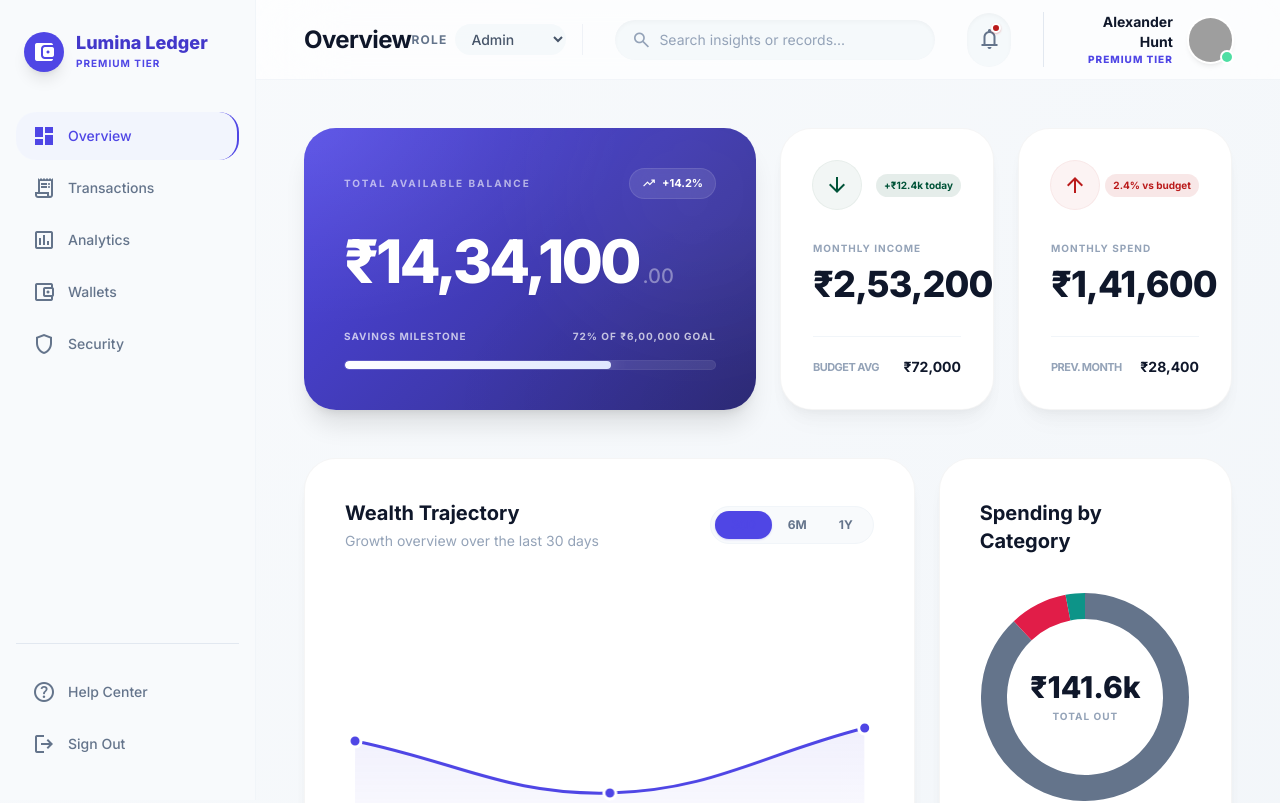
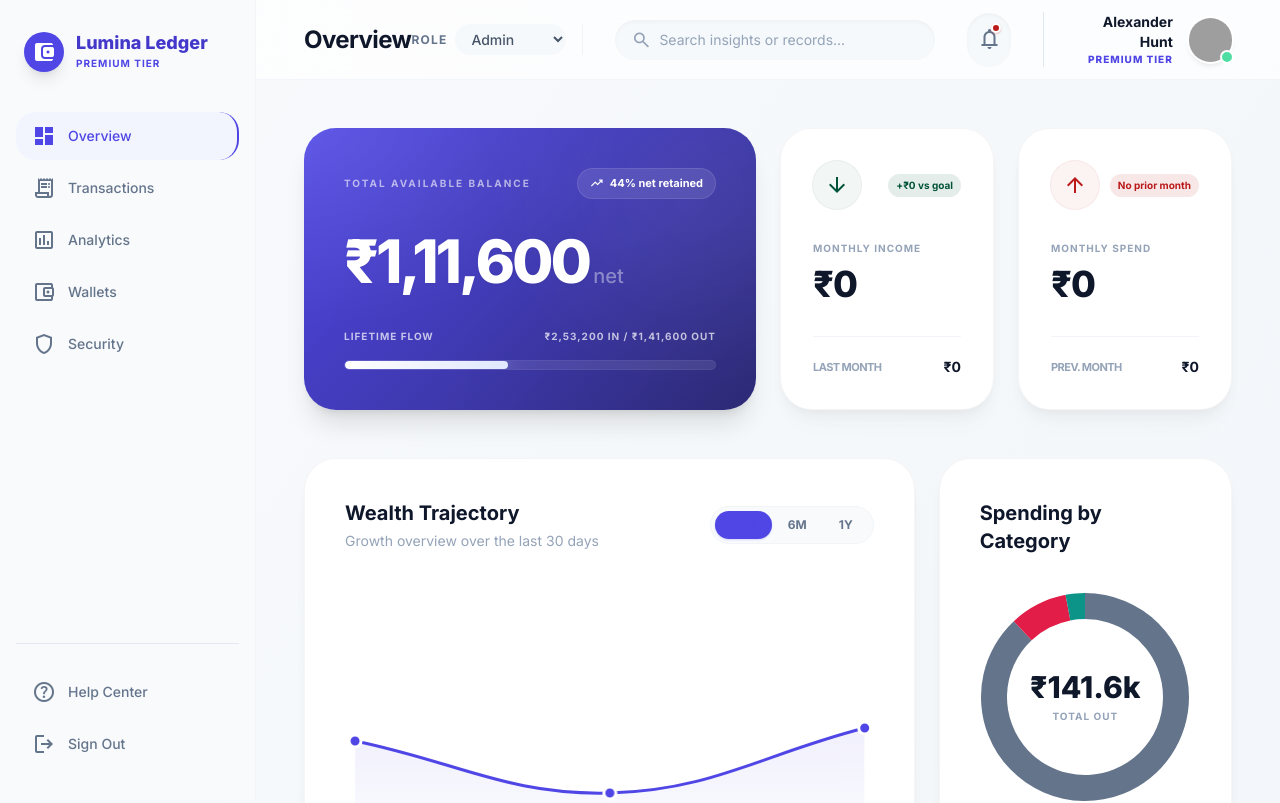
Before and after one commit to Th-Shivam/Zorvyn_Assesment, a React (Vite) app: page / in a window 1280 px wide. Shown: the top 803 px of the page. Built offline with nearby package versions, Linux system fonts and the light colour scheme; grey boxes are pictures that could not be loaded.

Commit message:
feat: compute overview summary cards from real transactions

```diff
--- a/src/components/Dashboard.jsx
+++ b/src/components/Dashboard.jsx
@@ -1,4 +1,5 @@
 import React from 'react';
+import PropTypes from 'prop-types';
 import Sidebar from './Sidebar';
 import Navbar from './Navbar';
 import SummaryCards from './SummaryCard';
@@ -10,8 +11,8 @@ const Dashboard = ({ setCurrentPage, currentPage }) => {
   return (
     <>
       <Sidebar setCurrentPage={setCurrentPage} currentPage={currentPage} />
-      <Navbar />
-      <main className="ml-64 pt-32 px-12 pb-20 min-h-screen">
+      <Navbar title="Overview" subtitle="Track balance, spending mix, and the signals that matter." currentPage={currentPage} setCurrentPage={setCurrentPage} />
+      <main className="ml-0 md:ml-64 pt-40 md:pt-32 px-4 md:px-12 pb-20 min-h-screen">
         <SummaryCards />
         <ChartsSection />
         <section className="grid grid-cols-1 lg:grid-cols-3 gap-6">
@@ -23,4 +24,9 @@ const Dashboard = ({ setCurrentPage, currentPage }) => {
   );
 };
 
+Dashboard.propTypes = {
+  setCurrentPage: PropTypes.func.isRequired,
+  currentPage: PropTypes.string.isRequired,
+};
+
 export default Dashboard;
--- a/src/components/SummaryCard.jsx
+++ b/src/components/SummaryCard.jsx
@@ -1,23 +1,21 @@
-import React from 'react';
-import { dashboardData } from '../data/mockData';
+import React, { useMemo } from 'react';
+import PropTypes from 'prop-types';
 import { useTransactions } from '../context/TransactionsContext';
 import { Card } from './ui/Card';
+import {
+  formatCurrency,
+  getTransactionMetrics,
+} from '../utils/transactionUtils';
 
 const SummaryCards = () => {
   const { transactions } = useTransactions();
-  const { balance, income, spend } = dashboardData.metrics;
-
-  // Calculate dynamic data based on historical mock scale
-  const rawIncome = transactions.reduce((acc, tx) => tx.type === 'Income' ? acc + tx.amount : acc, 0);
-  const rawSpend = transactions.reduce((acc, tx) => tx.type === 'Expense' ? acc + tx.amount : acc, 0);
-
-  // Create a base balance to represent history not visibly shown in the recent list
-  const baseBalance = 1322500;
-  const rawBalance = baseBalance + rawIncome - rawSpend;
-
-  const dynamicIncome = rawIncome.toLocaleString('en-IN');
-  const dynamicSpend = rawSpend.toLocaleString('en-IN');
-  const dynamicBalance = rawBalance.toLocaleString('en-IN');
+  const metrics = useMemo(() => getTransactionMetrics(transactions), [transactions]);
+  const incomeDelta = metrics.currentMonthIncome - metrics.previousMonthIncome;
+  const spendDeltaPercent = metrics.previousMonthExpense > 0
+    ? ((metrics.currentMonthExpense - metrics.previousMonthExpense) / metrics.previousMonthExpense) * 100
+    : 0;
+  const balanceReference = Math.max(metrics.totalIncome, metrics.totalExpense, Math.abs(metrics.netBalance), 1);
+  const balancePercent = Math.max(0, Math.min(100, Math.round((Math.abs(metrics.netBalance) / balanceReference) * 100)));
 
   return (
     <section className="grid grid-cols-1 lg:grid-cols-4 gap-6 mb-12">
@@ -31,27 +29,28 @@ const SummaryCards = () => {
                 Total Available Balance
               </span>
               <div className="px-3 py-1.5 rounded-full bg-white/10 backdrop-blur-md text-white text-[11px] font-bold flex items-center gap-1.5 border border-white/10">
-                <span className="material-symbols-outlined text-[14px]">trending_up</span>
-                {balance.change}
+                <span className="material-symbols-outlined icon-filled text-[14px]">trending_up</span>
+                {balancePercent}% net retained
               </div>
             </div>
             <div className="flex items-baseline gap-1 mb-8">
               <span className="text-6xl font-extrabold tracking-tighter text-white drop-shadow-sm">
-                ₹{dynamicBalance}
+                {formatCurrency(metrics.netBalance)}
               </span>
-              <span className="text-white/40 text-xl font-medium">{balance.decimals}</span>
+              <span className="text-white/40 text-xl font-medium">net</span>
             </div>
           </div>
           <div className="space-y-4">
             <div className="flex justify-between items-center text-[10px] font-bold uppercase tracking-widest text-white/70">
-              <span>Savings Milestone</span>
+              <span>Lifetime Flow</span>
               <span>
-                {balance.milestone.percent}% of {balance.milestone.goal} goal
+                {formatCurrency(metrics.totalIncome)} in / {formatCurrency(metrics.totalExpense)} out
               </span>
             </div>
             <div className="h-2.5 w-full bg-white/10 rounded-full overflow-hidden border border-white/5">
               <div
-                className="h-full bg-gradient-to-r from-white to-indigo-100 rounded-full shadow-[0_0_20px_rgba(255,255,255,0.4)] progress-fill-animate"
+                className="h-full bg-gradient-to-r from-white to-indigo-100 rounded-full shadow-[0_0_20px_rgba(255,255,255,0.4)] transition-all duration-700"
+                style={{ width: `${balancePercent}%` }}
               ></div>
             </div>
           </div>
@@ -65,7 +64,7 @@ const SummaryCards = () => {
             <span className="material-symbols-outlined text-2xl">arrow_downward</span>
           </div>
           <span className="text-tertiary text-[10px] font-bold px-2 py-1 bg-tertiary/10 rounded-lg">
-            {income.todayChange}
+            {incomeDelta >= 0 ? `+₹${incomeDelta.toLocaleString('en-IN')}` : `-₹${Math.abs(incomeDelta).toLocaleString('en-IN')}`} vs goal
           </span>
         </div>
         <div>
@@ -73,12 +72,12 @@ const SummaryCards = () => {
             Monthly Income
           </p>
           <h3 className="text-4xl font-extrabold tracking-tight text-slate-900">
-            ₹{dynamicIncome}
+            {formatCurrency(metrics.currentMonthIncome)}
           </h3>
         </div>
         <div className="mt-8 border-t border-slate-100 pt-5 flex justify-between items-center">
-          <span className="text-[11px] text-slate-400 font-bold uppercase tracking-tighter">Budget Avg</span>
-          <span className="text-sm font-bold text-slate-900">{income.budgetAvg}</span>
+          <span className="text-[11px] text-slate-400 font-bold uppercase tracking-tighter">Last Month</span>
+          <span className="text-sm font-bold text-slate-900">{formatCurrency(metrics.previousMonthIncome)}</span>
         </div>
       </Card>
 
@@ -89,7 +88,7 @@ const SummaryCards = () => {
             <span className="material-symbols-outlined text-2xl">arrow_upward</span>
           </div>
           <span className="text-error text-[10px] font-bold px-2 py-1 bg-error/10 rounded-lg">
-            {spend.budgetDiff}
+            {metrics.previousMonthExpense > 0 ? `${spendDeltaPercent >= 0 ? '+' : ''}${spendDeltaPercent.toFixed(1)}% vs last month` : 'No prior month'}
           </span>
         </div>
         <div>
@@ -97,16 +96,18 @@ const SummaryCards = () => {
             Monthly Spend
           </p>
           <h3 className="text-4xl font-extrabold tracking-tight text-slate-900">
-            ₹{dynamicSpend}
+            {formatCurrency(metrics.currentMonthExpense)}
           </h3>
         </div>
         <div className="mt-8 border-t border-slate-100 pt-5 flex justify-between items-center">
           <span className="text-[11px] text-slate-400 font-bold uppercase tracking-tighter">Prev. Month</span>
-          <span className="text-sm font-bold text-slate-900">{spend.prevMonth}</span>
+          <span className="text-sm font-bold text-slate-900">{formatCurrency(metrics.previousMonthExpense)}</span>
         </div>
       </Card>
     </section>
   );
 };
 
+SummaryCards.propTypes = {};
+
 export default SummaryCards;
```
